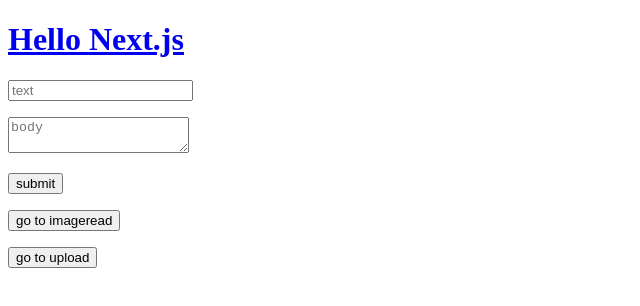
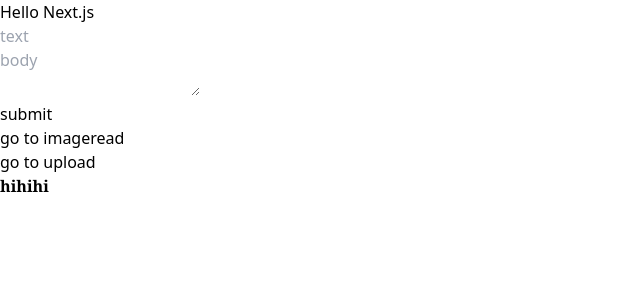
Before and after one commit to forhn37/HenryProject, a Next.js app: page / in a window 1280 px wide. Shown: the top 306 px of the page, without its empty margins (0-640 px from the left). Built offline with nearby package versions, Linux system fonts and the light colour scheme.

Commit message:
feat : 테일윈드와 clsx을 사용하여 조건에 따른 스타일링 방법

```diff
--- a/app/globals.css
+++ b/app/globals.css
@@ -1,4 +1,3 @@
-/* @tailwind base;
+@tailwind base;
 @tailwind components;
 @tailwind utilities;
- */
--- /dev/null
+++ b/app/home.module.css
@@ -0,0 +1,11 @@
+.fontcolor_brown {
+  color: brown;
+}
+
+.fontcolor_blue {
+  color: blue;
+}
+
+.weight {
+  font-weight: 800;
+}
--- a/app/page.tsx
+++ b/app/page.tsx
@@ -2,6 +2,7 @@
 import { useState } from 'react';
 import Link from 'next/link';
 import React from 'react';
+import clsx from 'clsx';
 
 export default function Home() {
   const [title, setTitle] = useState('');
@@ -60,7 +61,7 @@
       </form>
       <p>
         <Link href="/imageread">
-          <input type="button" value="go to imageread" />
+          <input type="button" value="go to imageread" className={clsx('weight')} />
         </Link>
       </p>
       <p>
@@ -68,6 +69,12 @@
           <input type="button" value="go to upload" />
         </Link>
       </p>
+      <p className={clsx('font-serif font-semibold', {
+        'text-red-500': title === 'hihi',
+        'text-blue-600' : title === 'hello',
+      })}>
+        hihihi
+      </p>
     </>
   );
 }
--- a/package.json
+++ b/package.json
@@ -11,6 +11,7 @@
   "dependencies": {
     "@supabase/ssr": "^0.1.0",
     "@supabase/supabase-js": "^2.39.8",
+    "clsx": "^2.1.0",
     "formidable": "^3.5.1",
     "formidable-serverless": "^1.1.1",
     "next": "14.1.3",
```
Also changed, not shown: 1 other file (tests, documents, lock files or other folders).
